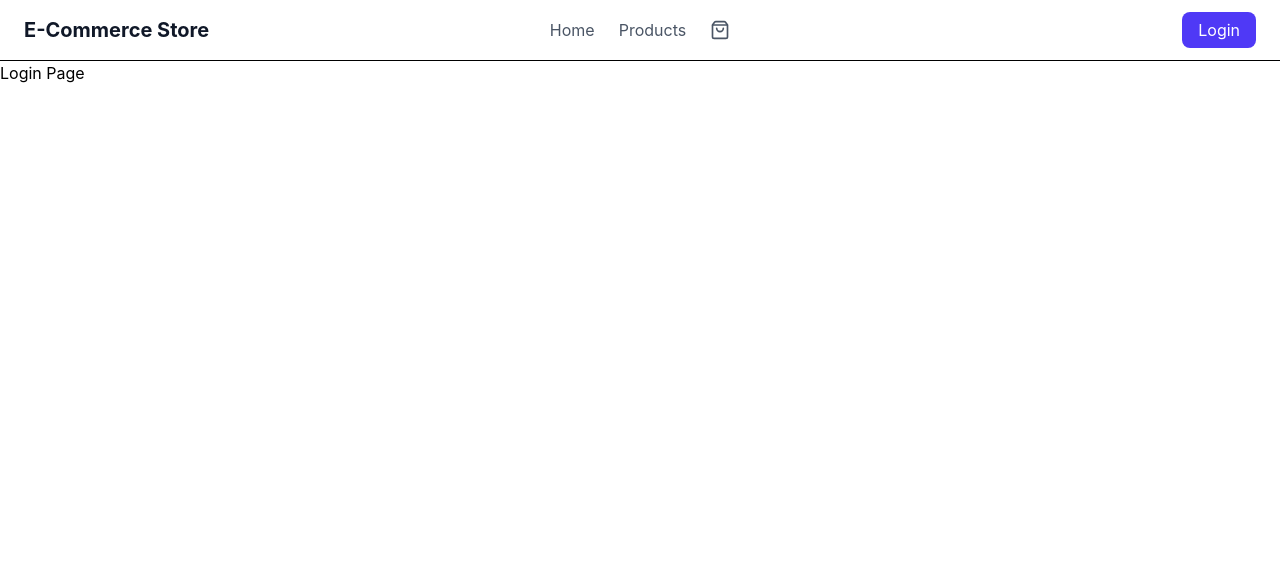
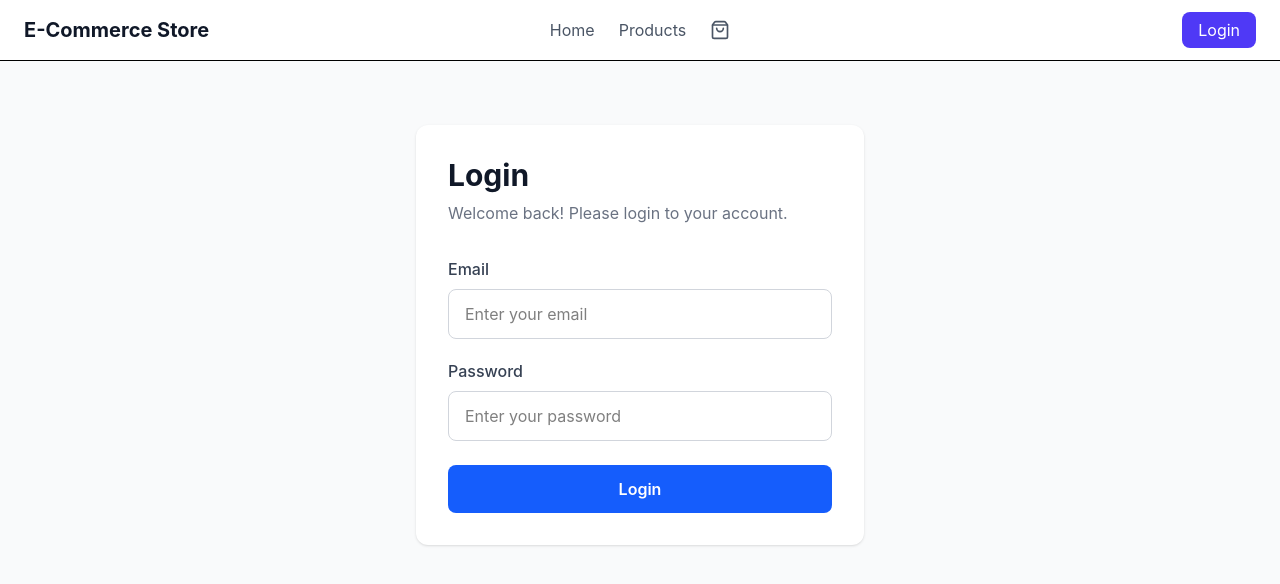
Before and after one commit to samuelmaina-rgb/E-Commerce-website, a React (Vite) app: page /login in a window 1280 px wide. Shown: the top 584 px of the page. Built offline with nearby package versions, Linux system fonts and the light colour scheme.

Commit message:
-add login form to Login.jsx -add README.md

```diff
--- a/src/pages/Login.jsx
+++ b/src/pages/Login.jsx
@@ -1,6 +1,72 @@
+import { useState } from "react";
+
 function Login() {
+    const [email, setEmail] = useState("");
+    const [password, setPassword] = useState("");
+
+    const handleSubmit = (e) => {
+        e.preventDefault();
+
+        if (!email || !password) {
+            alert("Please fill in all fields");
+            return;
+        }
+
+        alert("Login successful!");
+    };
+
     return (
-        <h1>Login Page</h1>
+        <div className="min-h-screen bg-gray-50 px-6 py-16">
+            <div className="mx-auto max-w-md rounded-xl bg-white p-8 shadow-sm">
+
+                <h1 className="text-3xl font-bold text-gray-900">
+                    Login
+                </h1>
+
+                <p className="mt-2 text-gray-500">
+                    Welcome back! Please login to your account.
+                </p>
+
+                <form onSubmit={handleSubmit} className="mt-8">
+
+                    <div className="mb-5">
+                        <label className="mb-2 block font-medium text-gray-700">
+                            Email
+                        </label>
+
+                        <input
+                            type="email"
+                            value={email}
+                            onChange={(e) => setEmail(e.target.value)}
+                            placeholder="Enter your email"
+                            className="w-full rounded-lg border border-gray-300 px-4 py-3 outline-none focus:border-blue-500"
+                        />
+                    </div>
+
+                    <div className="mb-6">
+                        <label className="mb-2 block font-medium text-gray-700">
+                            Password
+                        </label>
+
+                        <input
+                            type="password"
+                            value={password}
+                            onChange={(e) => setPassword(e.target.value)}
+                            placeholder="Enter your password"
+                            className="w-full rounded-lg border border-gray-300 px-4 py-3 outline-none focus:border-blue-500"
+                        />
+                    </div>
+
+                    <button
+                        type="submit"
+                        className="w-full rounded-lg bg-blue-600 py-3 font-semibold text-white hover:bg-blue-700"
+                    >
+                        Login
+                    </button>
+
+                </form>
+            </div>
+        </div>
     );
 }
 
```
Also changed, not shown: 1 other file (tests, documents, lock files or other folders).
